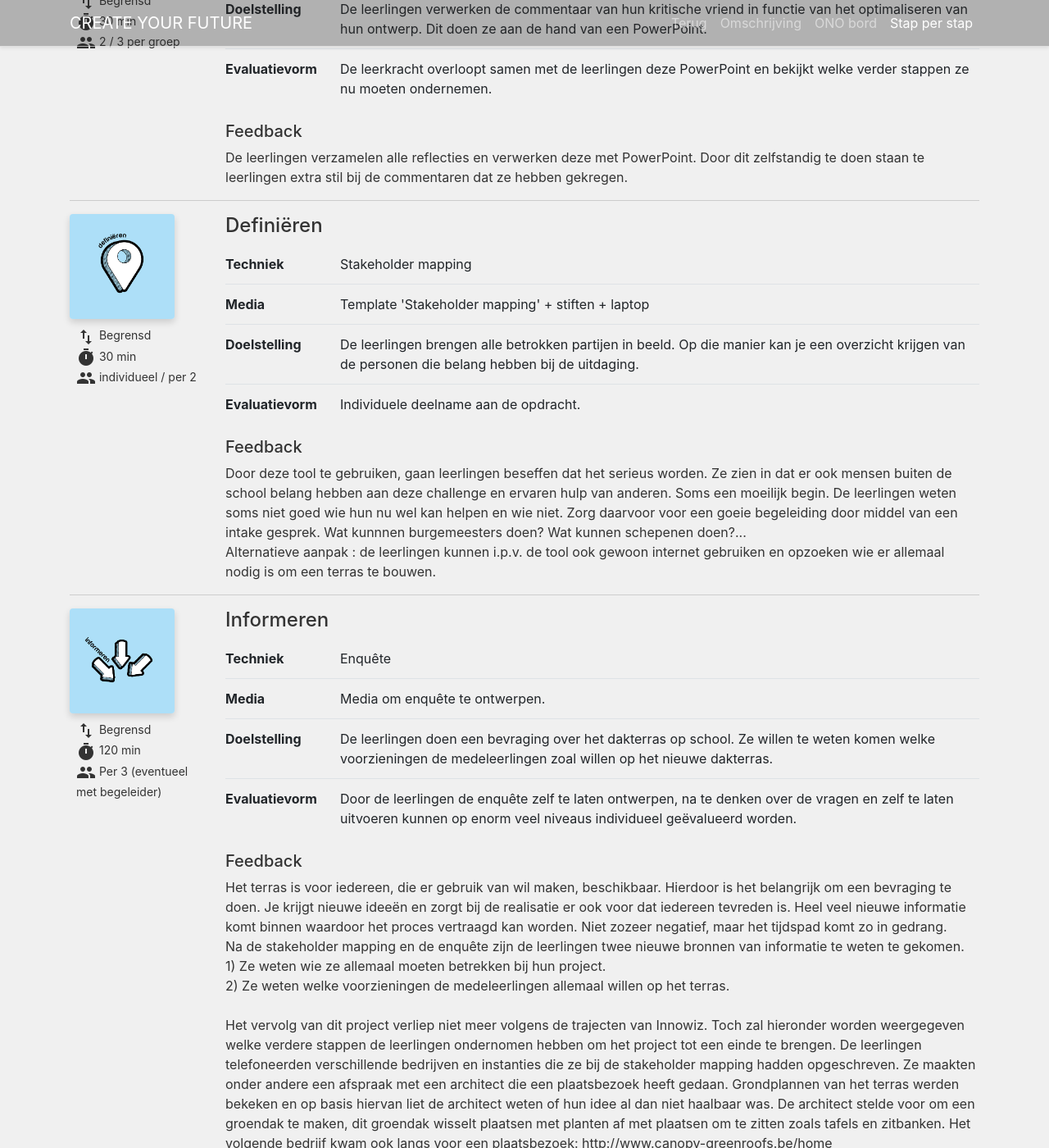
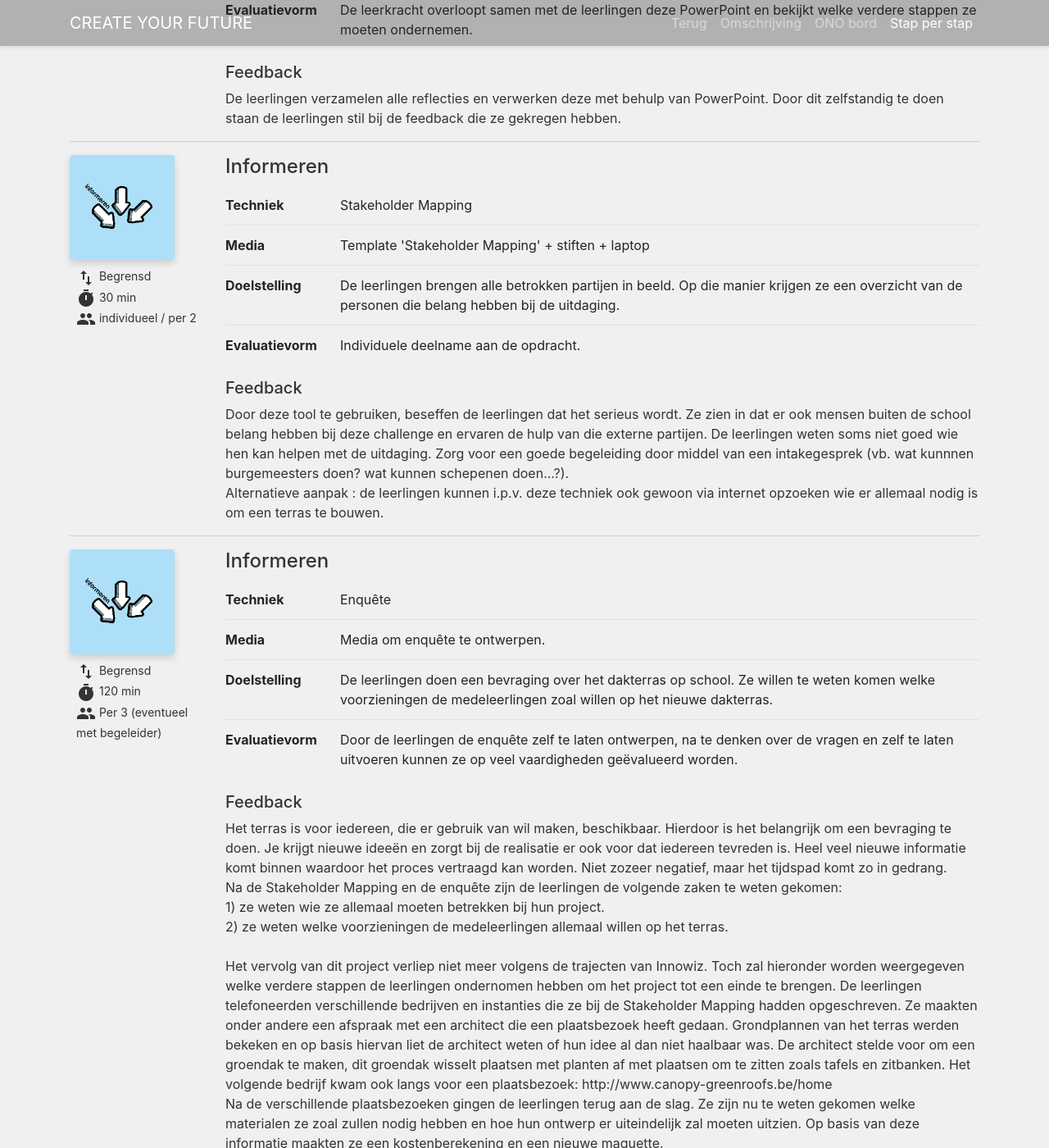
Before and after one commit to huysentruitw/create-your-future-website, a Jekyll site: the page built from docs/_trajecten/dakterras.html, in a window 1280 px wide and 1400 px high, scrolled down 7239 px. Shown: the whole window at 82% size. Built offline with Jekyll 4.4.1, drawn with Linux system fonts in a browser that asks for light colours; some of the changed text lies outside the part shown.

```diff
--- a/docs/_trajecten/dakterras.html
+++ b/docs/_trajecten/dakterras.html
@@ -37,9 +37,9 @@ ono:
       media: Verschillende gebruiksvoorwerpen
       goal: De leerlingen bedenken een nieuwe functie voor een bepaald voorwerp. Bijvoorbeeld een paperclip kan dienen voor een kapstok.
       evaluationform: Individuele deelname.
-      feedback: "Door gebruik te maken van deze techniek wordt de sfeer wat losser. Creativiteitstechnieken zorgen er ook enorm voor dat de geest verruimd wordt.
+      feedback: "Door gebruik te maken van deze techniek wordt de sfeer wat losser. Creativiteitstechnieken zorgen er ook voor dat de geest verruimd wordt.
 
-      Alternatieve aanpak\ : pictonary kan leiden tot een interessant onderwijsleergesprek. Moet wel te maken hebben met de domeinen."
+      Alternatieve aanpak\ : Pictonaryspel met een aantal woorden/situaties die te maken hebben met de domeinen."
 
     - card: invent
       track: limited
@@ -66,27 +66,27 @@ ono:
       feedback: "Volgende vragen werden door de leerlingen geselecteerd \ : \"Is er een mogelijkheid om een terras te creëren op de 2de verdieping?\", \"Hoe kunnen we meer inspraak krijgen op activiteiten?\", \"Kunnen we opnieuw een fontein voorzien in de fonteinzaal?\", \"Is er een mogelijkheid om bepaalde lessen zelf in te delen?\".
 
 
-      Deze techniek laat toe dat de leerlingen op een eerlijke manier een vraag kunnen kiezen die ze graag willen behandelen. Het zorgt ook voor een groepsgevoel, want ze hebben immers de vragen in groep gekozen.
+      Deze techniek laat toe dat de leerlingen op een eerlijke manier een vraag kunnen kiezen die ze graag willen behandelen. Het zorgt ook voor een groepsgevoel, ze hebben de vragen immers in groep gekozen.
 
-      Zeer belangrijk hierbij is instructie! De leerlingen moeten goed weten wat hen te doen staat. De keuze moet op het zelfde moment gebeuren. Als dit niet gebeurd dan kunnnen de leerlingen beïnvloed worden door elkaar.
+      Zeer belangrijk hierbij is een goede instructie. De leerlingen moeten goed weten wat hen te doen staat. De keuze moet op hetzelfde moment gebeuren. Als dit niet gebeurt dan kunnnen de leerlingen beïnvloed worden door elkaar.
 
-      Alternatieve aanpak: Een klassieke stemmingsronde kan hier ook toegepast worden. De leerlingen gebruiken dit vaak om klassikale beslissingen te nemen, dus waarom afstaappen van iets wat ze al kennen.
+      Alternatieve aanpak: Een klassieke stemmingsronde kan hier ook toegepast worden. De leerlingen gebruiken dit vaak om klassikale beslissingen te nemen.
 
-      Paired comparison: via deze techniek gaan we ervoor zorgen dat alle ideeën met elkaar vergeleken worden. Uit twee oplossingen of ideeën wordt telkens een winnaar gekozen tot er één overschiet.
-      Er zijn veel alternatieven om een keuze te maken. In de context van dit project werd geopteerd voor de sticky dots omdat deze techniek niet teveel tijd in beslag neemt."
+      Paired comparison: via deze techniek zorgen we ervoor dat alle ideeën met elkaar vergeleken worden. Uit twee oplossingen of ideeën wordt telkens een winnaar gekozen tot als er één overschiet.
+      Er zijn veel alternatieven om een keuze te maken. In de context van dit project werd geopteerd voor de sticky dots omdat deze techniek niet veel tijd in beslag neemt."
 
     - card: define
       track: limited
       time: 20 min
       groupform: 2 / 3 per groep
-      technique: Boundary examination
-      media: Ingevulde template 'Boundary examination' + stiften
+      technique: Boundary Examination
+      media: Template 'Boundary examination' + stiften
       evaluationform: Individuele deelname aan groepsproces. De leerkracht controleert de bijdrage van de verschillende leerlingen door rond te lopen.
-      feedback: "Uitstekende tool om een probleem te gaan definiëren. Deze tool laat toe om de vaak gemakkelijke zinnen die de leerlingen hadden neergeschreven beter te gaan verwoorden. Het verbreedt hun talenkennis en de zin kan plots veel aantrekkelijker lijken.
+      feedback: "Uitstekende tool om een probleem te definiëren. Deze tool laat toe om de eerste zinnen die de leerlingen hadden neergeschreven beter te verwoorden. Het verbreedt hun taalvaardigheid en leidt tot meer bruikbare zinnen.
 
-      Voor de leerlingen is het moeilijk om synoniemen te bedenken. Zorg voor goeie instructie en geef desnoods een voorbeeld voordat ze deze techniek gaan gebruiken. Maak gebruik van synoniemenzoekers en help hen bij het samenstellen van de nieuwe zin.
+      Voor de leerlingen is het moeilijk om synoniemen te bedenken. Zorg voor een goede instructie en geef desnoods een voorbeeld voordat ze deze techniek gaan gebruiken. Maak gebruik van synoniemenzoekers en help hen bij het samenstellen van de nieuwe zin.
 
-      Alternatieve aanpak: Onderwijsleergesprek\ : via een goed begeleid vraaggesprek tot alternatieve formulering komen en dieop het bord noteren."
+      Alternatieve aanpak: Onderwijsleergesprek\ : via een goed begeleid vraaggesprek tot alternatieve formulering komen en die op het bord noteren."
 
     - card: design-question
       track: limited
@@ -142,11 +142,11 @@ ono:
       track: closed
       time: 40 min
       groupform: 2 / 3 per groep
-      technique: Protoype met maquette materiaal
-      media: Maquette materiaal
+      technique: Protoype met maquettemateriaal
+      media: Maquettemateriaal
       goal: "De leerlingen maken onder begeleiding een kartonnen maquette van het terras."
-      evaluationform: De leerkrachten en de andere deelnemers aanhoren de pitch. De kritische vrienden dagen de leerlingen uit met vragen en geven zinvolle feedback.
-      feedback: "De leerlingen leren materialen te gebruiken om iets visueel voor te stellen. Dit is praktijk gericht en hier kunnen ze veel van bij leren.
+      evaluationform: Individuele deelname aan het groepsproces.
+      feedback: "De leerlingen leren materialen te gebruiken om iets visueel voor te stellen. Dit is praktijkgericht en hier kunnen ze veel van bijleren.
 
       De leerlingen dienen in een richting geduwd te worden. Ze weten moeilijk waar te beginnen."
 
@@ -163,29 +163,29 @@ ono:
       evaluationform: De leerkrachten en de andere deelnemers aanhoren de pitch. De kritische vrienden dagen de leerlingen uit met vragen en geven zinvolle feedback.
       feedback: "Voor de leerlingen enorm interessant om professionele mensen te ontmoeten en zo een kritische blik te kunnen aanhoren.
 
-      Moeten goed voorbereid zijn, zodanig dat ze kunnen antwoorden op allerhande vragen. Kunnen gedemotiveerd geraken bij negatieve commentaar."
+      De leerlingen moeten goed voorbereid zijn, zodanig dat ze kunnen antwoorden op allerhande vragen. Ze kunnen gedemotiveerd geraken bij negatieve commentaar."
 
     - card: reflect
       track: limited
       time: 30 min
       groupform: 2 / 3 per groep
-      technique: Reflectievers lag in PowerPoint
-      media: laptop
+      technique: Reflectieverslag in PowerPoint
+      media: Laptop
       goal: "De leerlingen verwerken de commentaar van hun kritische vriend in functie van het optimaliseren van hun ontwerp. Dit doen ze aan de hand van een PowerPoint."
-      evaluationform: De leerkracht overloopt samen met de leerlingen deze PowerPoint en bekijkt welke verder stappen ze nu moeten ondernemen.
-      feedback: "De leerlingen verzamelen alle reflecties en verwerken deze met PowerPoint. Door dit zelfstandig te doen staan te leerlingen extra stil bij de commentaren dat ze hebben gekregen."
+      evaluationform: De leerkracht overloopt samen met de leerlingen deze PowerPoint en bekijkt welke verdere stappen ze moeten ondernemen.
+      feedback: "De leerlingen verzamelen alle reflecties en verwerken deze met behulp van PowerPoint. Door dit zelfstandig te doen staan de leerlingen stil bij de feedback die ze gekregen hebben."
 
-    - card: define
+    - card: inform
       track: limited
       time: 30 min
       groupform: individueel / per 2
-      technique: Stakeholder mapping
-      media: Template 'Stakeholder mapping' + stiften + laptop
-      goal: "De leerlingen brengen alle betrokken partijen in beeld. Op die manier kan je een overzicht krijgen van de personen die belang hebben bij de uitdaging."
+      technique: Stakeholder Mapping
+      media: Template 'Stakeholder Mapping' + stiften + laptop
+      goal: "De leerlingen brengen alle betrokken partijen in beeld. Op die manier krijgen ze een overzicht van de personen die belang hebben bij de uitdaging."
       evaluationform: Individuele deelname aan de opdracht.
-      feedback: "Door deze tool te gebruiken, gaan leerlingen beseffen dat het serieus worden. Ze zien in dat er ook mensen buiten de school belang hebben aan deze challenge en ervaren hulp van anderen. Soms een moeilijk begin. De leerlingen weten soms niet goed wie hun nu wel kan helpen en wie niet. Zorg daarvoor voor een goeie begeleiding door middel van een intake gesprek. Wat kunnnen burgemeesters doen? Wat kunnen schepenen doen?...
+      feedback: "Door deze tool te gebruiken, beseffen de leerlingen dat het serieus wordt. Ze zien in dat er ook mensen buiten de school belang hebben bij deze challenge en ervaren de hulp van die externe partijen. De leerlingen weten soms niet goed wie hen kan helpen met de uitdaging. Zorg voor een goede begeleiding door middel van een intakegesprek (vb. wat kunnnen burgemeesters doen? wat kunnen schepenen doen...?).
 
-      Alternatieve aanpak\ : de leerlingen kunnen i.p.v. de tool ook gewoon internet gebruiken en opzoeken wie er allemaal nodig is om een terras te bouwen."
+      Alternatieve aanpak\ : de leerlingen kunnen i.p.v. deze techniek ook gewoon via internet opzoeken wie er allemaal nodig is om een terras te bouwen."
 
 
     - card: inform
@@ -195,18 +195,18 @@ ono:
       technique: Enquête
       media: Media om enquête te ontwerpen.
       goal: "De leerlingen doen een bevraging over het dakterras op school. Ze willen te weten komen welke voorzieningen de medeleerlingen zoal willen op het nieuwe dakterras."
-      evaluationform: Door de leerlingen de enquête zelf te laten ontwerpen, na te denken over de vragen en zelf te laten uitvoeren kunnen op enorm veel niveaus individueel geëvalueerd worden.
+      evaluationform: Door de leerlingen de enquête zelf te laten ontwerpen, na te denken over de vragen en zelf te laten uitvoeren kunnen ze op veel vaardigheden geëvalueerd worden.
       feedback: "Het terras is voor iedereen, die er gebruik van wil maken, beschikbaar. Hierdoor is het belangrijk om een bevraging te doen. Je krijgt nieuwe ideeën en zorgt bij de realisatie er ook voor dat iedereen tevreden is. Heel veel nieuwe informatie komt binnen waardoor het proces vertraagd kan worden. Niet zozeer negatief, maar het tijdspad komt zo in gedrang.
 
-      Na de stakeholder mapping en de enquête zijn de leerlingen twee nieuwe bronnen van informatie te weten te gekomen.
+      Na de Stakeholder Mapping en de enquête zijn de leerlingen de volgende zaken te weten gekomen:
 
-      1) Ze weten wie ze allemaal moeten betrekken bij hun project.
+      1) ze weten wie ze allemaal moeten betrekken bij hun project.
 
-      2) Ze weten welke voorzieningen de medeleerlingen allemaal willen op het terras.
+      2) ze weten welke voorzieningen de medeleerlingen allemaal willen op het terras.
 
 
       Het vervolg van dit project verliep niet meer volgens de trajecten van Innowiz. Toch zal hieronder worden weergegeven welke verdere stappen de leerlingen ondernomen hebben om het project tot een einde te brengen.
-      De leerlingen telefoneerden verschillende bedrijven en instanties die ze bij de stakeholder mapping hadden opgeschreven. Ze maakten onder andere een afspraak met een architect die een plaatsbezoek heeft gedaan. Grondplannen van het terras werden bekeken en op basis hiervan liet de architect weten of hun idee al dan niet haalbaar was.
+      De leerlingen telefoneerden verschillende bedrijven en instanties die ze bij de Stakeholder Mapping hadden opgeschreven. Ze maakten onder andere een afspraak met een architect die een plaatsbezoek heeft gedaan. Grondplannen van het terras werden bekeken en op basis hiervan liet de architect weten of hun idee al dan niet haalbaar was.
       De architect stelde voor om een groendak te maken, dit groendak wisselt plaatsen met planten af met plaatsen om te zitten zoals tafels en zitbanken.
       Het volgende bedrijf kwam ook langs voor een plaatsbezoek:  http://www.canopy-greenroofs.be/home
 
```
Also changed, not shown: other parts of docs/_trajecten/dakterras.html (+7 -7 lines), docs/_trajecten/gepimpte-schoolmuren.html (+38 -38 lines), docs/_trajecten/lijnen-op-de-dijk.html (+12 -12 lines), docs/_trajecten/meeuwen.html (+16 -16 lines).
